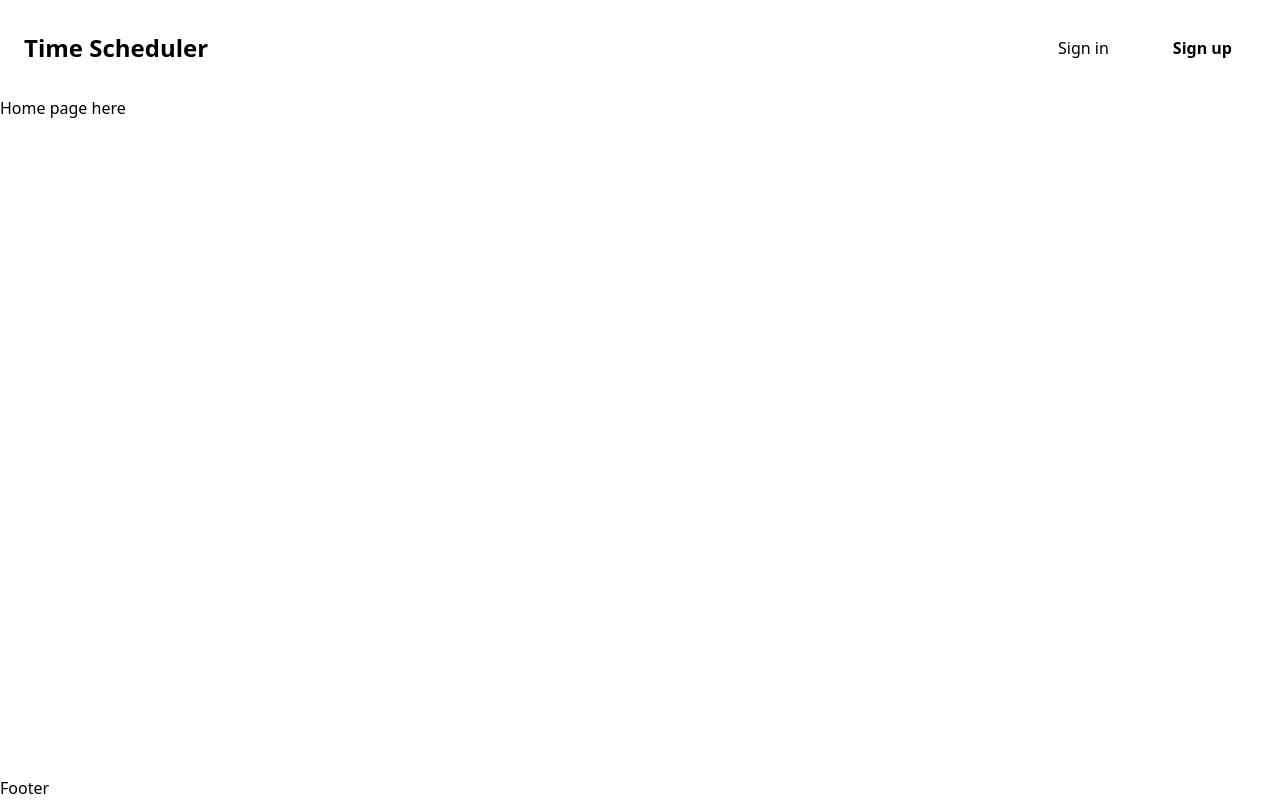
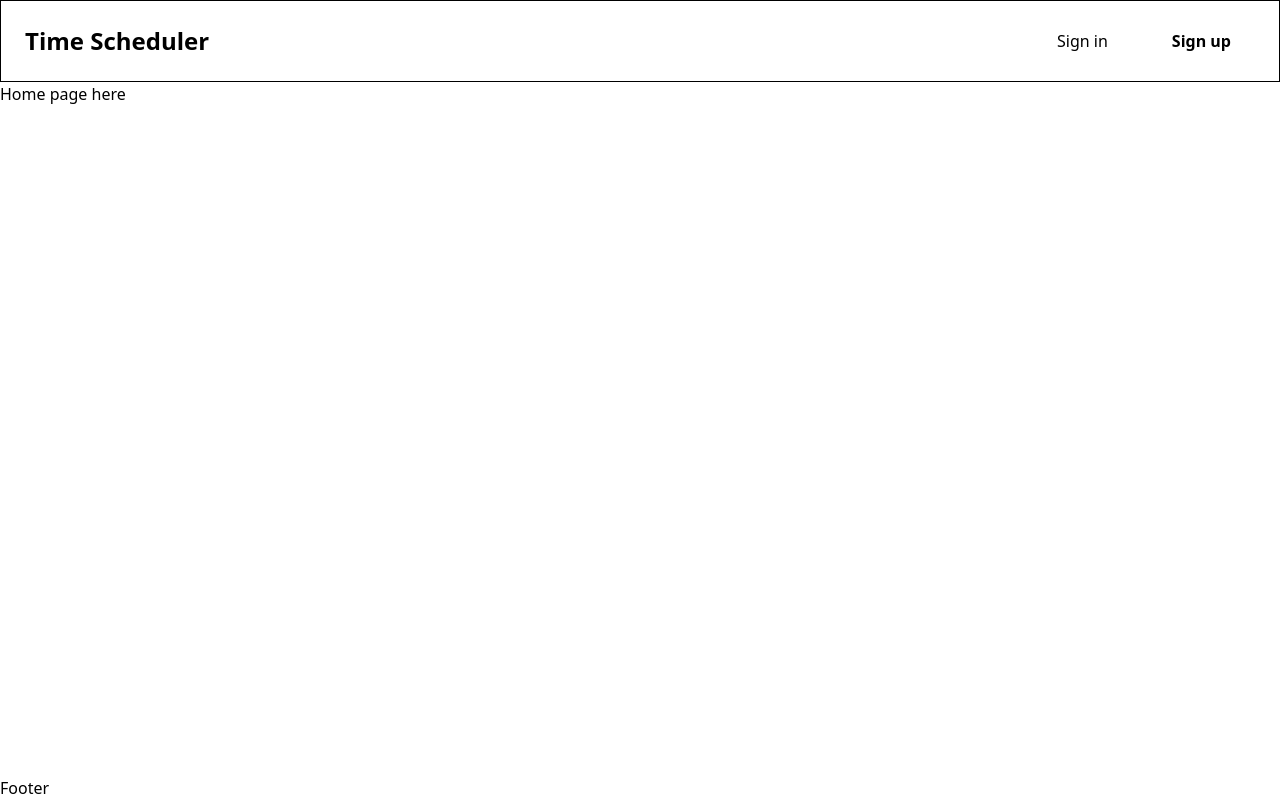
Before and after one commit to hisuvo/time-scheduler-client, a React (Vite) app: page / in a window 1280 px wide. Built offline with nearby package versions, Linux system fonts and the light colour scheme.

Commit message:
singUp route add in navbar

```diff
--- a/src/Components/Navbar/Navbar.jsx
+++ b/src/Components/Navbar/Navbar.jsx
@@ -2,62 +2,26 @@ import { Link } from "react-router";
 
 const Navbar = () => {
   return (
-    <header className="p-4 dark:bg-gray-100 dark:text-gray-800">
+    <header className="px-4 py-2 border dark:bg-gray-100 dark:text-gray-800">
       <div className="container flex justify-between h-16 mx-auto">
         <Link
           rel="noopener noreferrer"
-          href="/"
+          to="/"
           aria-label="Back to homepage"
           className="flex items-center p-2 text-2xl font-bold"
         >
           Time Scheduler
         </Link>
 
-        {/* menu */}
-        {/* <ul className="items-stretch hidden space-x-3 lg:flex">
-          <li className="flex">
-            <a
-              rel="noopener noreferrer"
-              href="#"
-              className="flex items-center px-4 -mb-1 border-b-2 dark:border- dark:text-violet-600 dark:border-violet-600"
-            >
-              Link
-            </a>
-          </li>
-          <li className="flex">
-            <a
-              rel="noopener noreferrer"
-              href="#"
-              className="flex items-center px-4 -mb-1 border-b-2 dark:border-"
-            >
-              Link
-            </a>
-          </li>
-          <li className="flex">
-            <a
-              rel="noopener noreferrer"
-              href="#"
-              className="flex items-center px-4 -mb-1 border-b-2 dark:border-"
-            >
-              Link
-            </a>
-          </li>
-          <li className="flex">
-            <a
-              rel="noopener noreferrer"
-              href="#"
-              className="flex items-center px-4 -mb-1 border-b-2 dark:border-"
-            >
-              Link
-            </a>
-          </li>
-        </ul> */}
-
         <div className="items-center flex-shrink-0 hidden lg:flex">
-          <button className="self-center px-8 py-3 rounded">Sign in</button>
-          <button className="self-center px-8 py-3 font-semibold rounded dark:bg-violet-600 dark:text-gray-50">
-            Sign up
-          </button>
+          <Link to={"signup"}>
+            <button className="self-center px-8 py-3 rounded">Sign in</button>
+          </Link>
+          <Link to={"signup"}>
+            <button className="self-center px-8 py-3 font-semibold rounded dark:bg-violet-600 dark:text-gray-50">
+              Sign up
+            </button>
+          </Link>
         </div>
 
         <button className="p-4 lg:hidden">
--- a/src/Router/Routes.jsx
+++ b/src/Router/Routes.jsx
@@ -10,7 +10,7 @@ const Routers = () => {
     <Routes>
       <Route path="/" element={<MainLayout />}>
         <Route index element={<Home />} />
-        <Route path="singup" element={<SignupForm />} />
+        <Route path="signup" element={<SignupForm />} />
       </Route>
       <Route path="*" element={<Error />} />
     </Routes>
```
